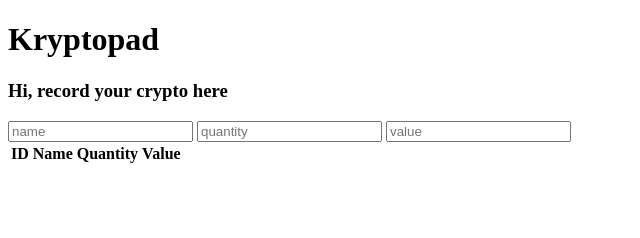
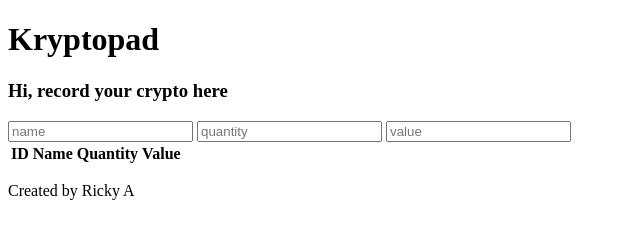
Before and after one commit to rickyanchores/kryptopad, a plain HTML site: page index.html in a window 1280 px wide. Shown: the whole page, without its empty margins (0-640 px from the left). Drawn offline with Linux system fonts and the light colour scheme.

Commit message:
added foot note

```diff
--- a/index.html
+++ b/index.html
@@ -23,6 +23,7 @@
         </tr>
     </table>
 
+    <p>Created by Ricky A</p>
     <script src="./script.js"></script>
 </body>
 </html>
```
